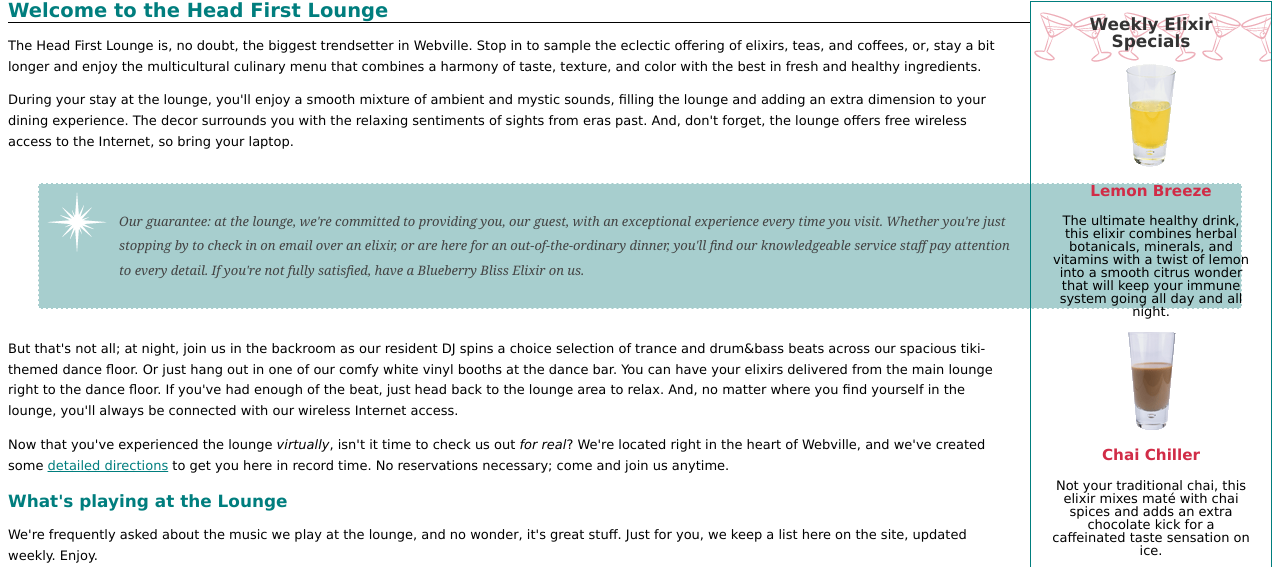
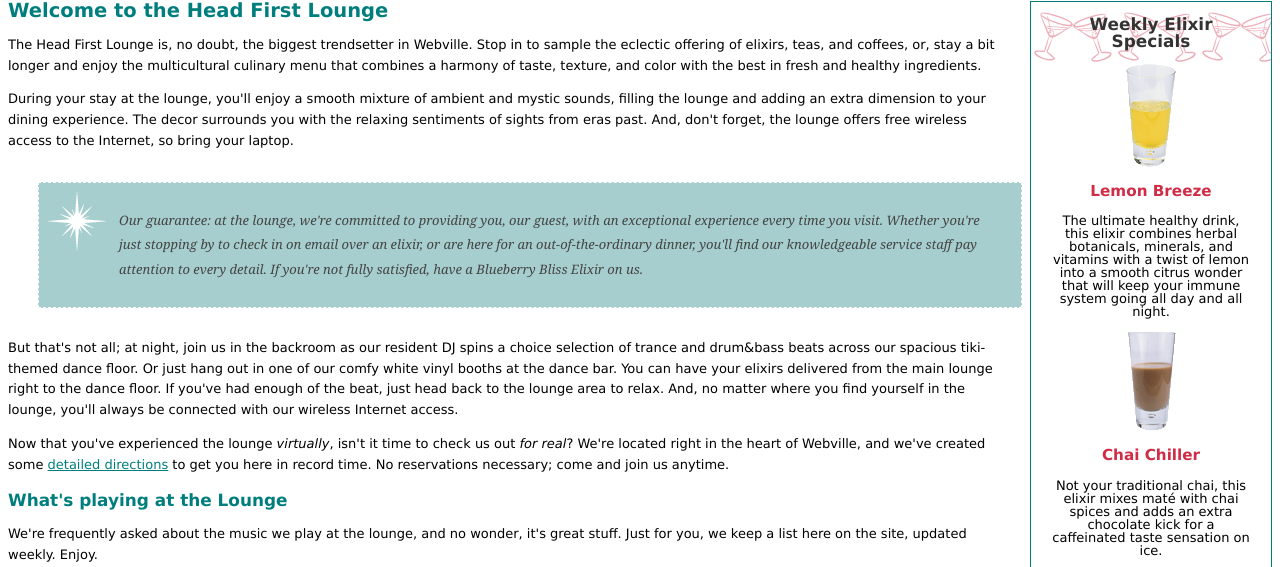
Before and after one commit to twistedTightly/webPractice, a plain HTML site: page headFirstLounge/lounge.html in a window 1280 px wide. Shown: the part 229-796 px from the top of the page. Drawn offline with Linux system fonts and the light colour scheme.

Commit message:
margin of guarentee p adjusted to fit floating elixirs

```diff
--- a/headFirstLounge/lounge.css
+++ b/headFirstLounge/lounge.css
@@ -14,7 +14,7 @@ h1, h2 {
 }
 
 h1 {
-    border-bottom:  1px solid black;
+    /*border-bottom:  1px solid black;*/
     font-size:      150%;
 }
 
@@ -23,19 +23,18 @@ h2 {
 }
 
 #guarentee {
-    border-color:   white;
-    border-width:   1px;
-    border-style:   dashed;
+    border:   1px dashed white;
 
     padding:        25px;
     padding-left:   80px;
+
+    margin:         30px;
+    margin-right:   250px;
 
     background-color:       #a7cece;
     background-image:       url(images/background.gif);
     background-repeat:      no-repeat;
     background-position:    top left;
-
-    margin: 30px;
 
     font-family:    Georgia, "Times New Roman",  Times, serif;
     color:          #444444;
```
